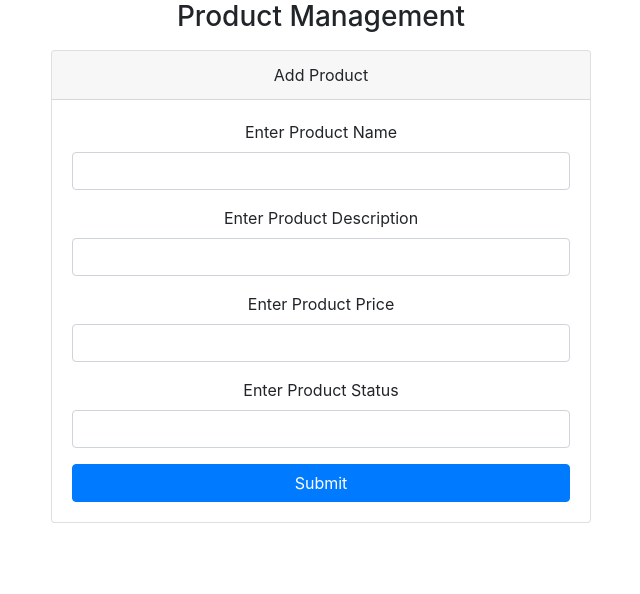
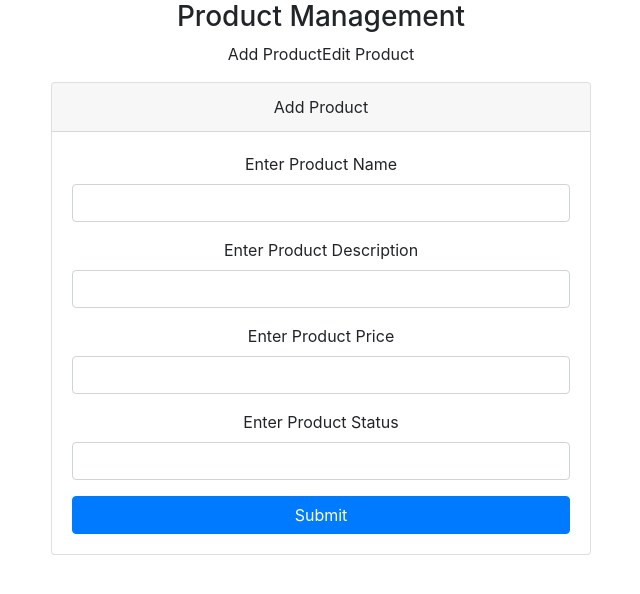
Before and after one commit to gaurangkeluskar22/Spring-Boot-Product-Management-Project, a React (Create React App) app in the folder FrontEnd/product_ui/: page / in a window 1280 px wide. Shown: the top 594 px of the page, without its empty margins (319-959 px from the left). Built offline with nearby package versions, Linux system fonts and the light colour scheme.

Commit message:
Revamp Pages

```diff
--- a/FrontEnd/product_ui/src/App.js
+++ b/FrontEnd/product_ui/src/App.js
@@ -1,12 +1,13 @@
 
 import './App.css';
 import Header from './Components/Header';
-import Main from './Components/Main';
+import AddProduct from './Components/AddProduct';
 function App() {
   return (
     <div className="App">
       <Header/>
-      <Main/>
+
+      <AddProduct/>
     </div>
   );
 }
--- a/FrontEnd/product_ui/src/Components/Main.js
+++ b/FrontEnd/product_ui/src/Components/AddProduct.js
@@ -1,7 +1,7 @@
 import {useState,useEffect} from 'react';
 import ProductService from '../Services/ProductService';
 
-function Main() {
+function AddProduct() {
 
     const [msg,setmsg]=useState("");
     const [product,setProduct] = useState({
@@ -72,4 +72,4 @@ function Main() {
   );
 }
 
-export default Main;
+export default AddProduct;
--- a/FrontEnd/product_ui/src/Components/Header.js
+++ b/FrontEnd/product_ui/src/Components/Header.js
@@ -3,6 +3,8 @@ function Header(){
     return (
         <div>
             <h3>Product Management</h3>
+            <span>Add Product</span>
+            <span>Edit Product</span>
 
         </div>
     );
```
Also changed, not shown: FrontEnd/product_ui/src/Components/EditProduct.js (added, +9 -0 lines), FrontEnd/product_ui/src/Components/Home.js (added, +9 -0 lines).
